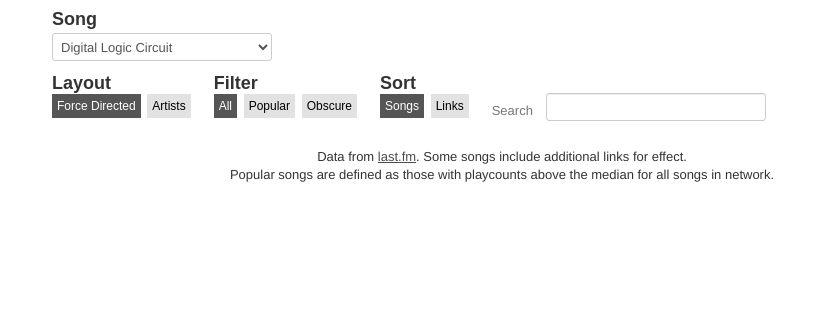
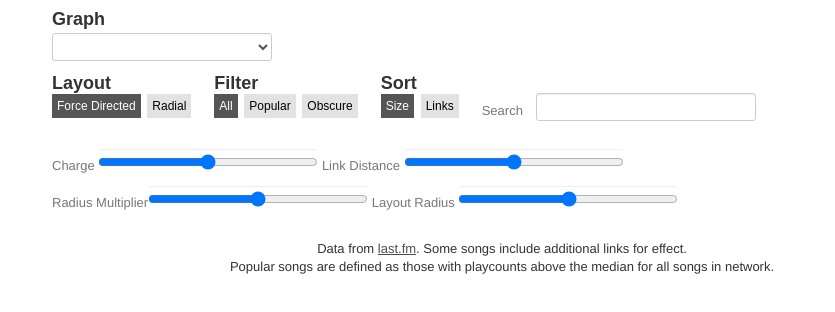
Before and after one commit to robly78746/d3Vis, a plain HTML site: page index.html in a window 1280 px wide. Shown: the part 62-374 px from the top of the page, without its empty margins (138-973 px from the left). Drawn offline with Linux system fonts and the light colour scheme; no server answers.

Commit message:
added  input

```diff
--- a/index.html
+++ b/index.html
@@ -41,17 +41,8 @@
     </header>
 
       <div id="song_selection" class="control">
-        <h3>Song</h3>
+        <h3>Graph</h3>
         <select id="song_select">
-		  <option value="digital_logic_template2.json">Digital Logic Circuit</option>
-          <option value="call_me_al.json">You Can Call Me Al</option>
-          <option value="sledgehammer_2_rounds.json">Sledgehammer</option>
-          <option value="poker_face.json">Poker Face</option>
-          <option value="jolene.json">Jolene</option>
-          <option value="helplessness_blues.json">Helplessness Blues</option>
-          <option value="she_said.json">She Said She Said</option>
-          <option value="short_skirt.json">Short Skirt, Long Jacket</option>
-		  <option value="simpleGraph.json">Simple Graph</option>
         </select>
 
       </div>
@@ -59,7 +50,7 @@
       <div id="layouts" class="control">
         <h3>Layout</h3>
         <a id="force" class="active">Force Directed</a>
-        <a id="radial">Artists</a>
+        <a id="radial">Radial</a>
       </div>
       <div id="filters" class="control">
         <h3>Filter</h3>
@@ -69,12 +60,20 @@
       </div>
       <div id="sorts" class="control">
         <h3>Sort</h3>
-        <a id="songs" class="active">Songs</a>
+        <a id="songs" class="active">Size</a>
         <a id="links">Links</a>
       </div>
       <div id="search_section" class="control">
         <form id="search_form" action=""  method="post">
           <p class="search_title">Search <input type="text" class="text-input" id="search" value="" /></p>
+        </form>
+      </div>
+	  <div id="config_section" class="control">
+        <form id="config_form" action=""  method="post">
+          <p class="search_title">Charge <input type="range" class="text-input" id="charge" min="0" max="300" value="" /></p>
+		  <p class="search_title">Link Distance <input type="range" class="text-input" id="linkDistance" min="0" max="100" value="" /></p><br>
+		  <p class="search_title">Radius Multiplier<input type="range" class="text-input" id="radiusMultiplier" min="1" max="500" value="" /></p>
+		  <p class="search_title" id="layoutRadius">Layout Radius <input type="range" class="text-input" id="layoutRadiusInput" min="1" max="500" value="" /></p>
         </form>
       </div>
     <div id="main" role="main">
```
Also changed, not shown: 3 other files.
